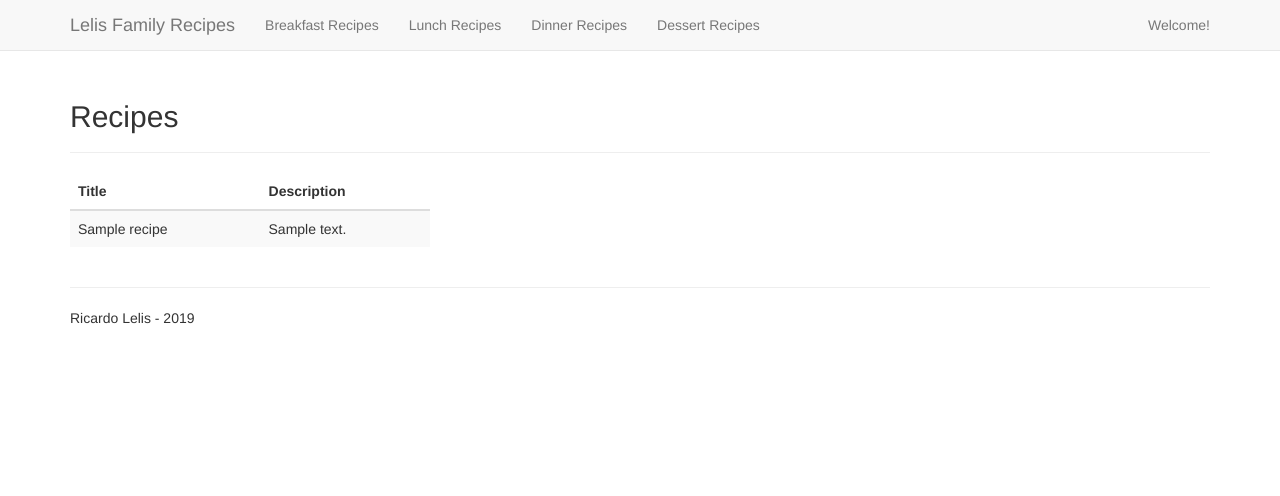
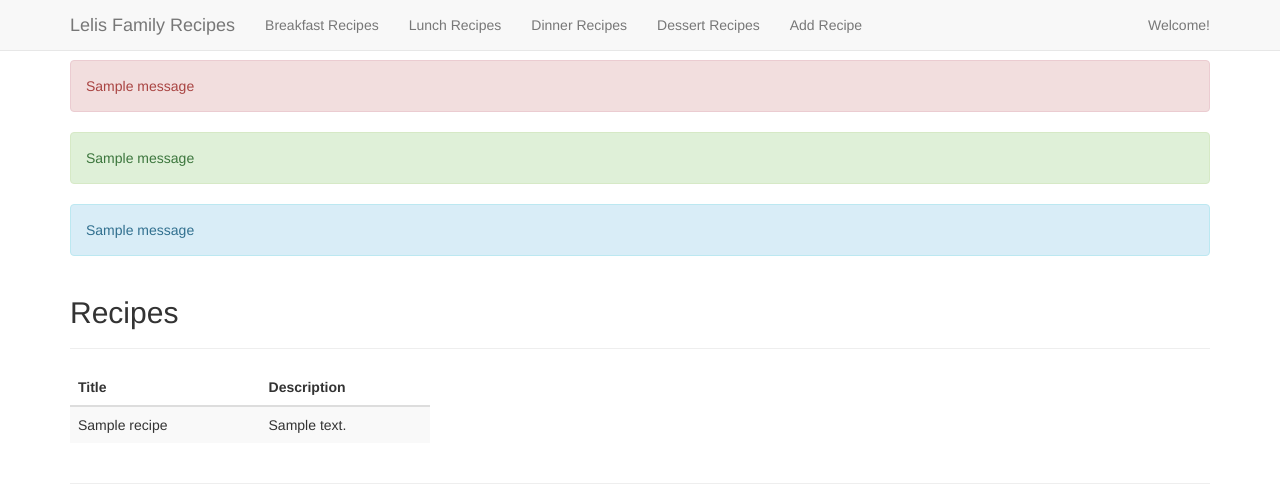
Before and after one commit to RicardoLelis/ffr_new, a Flask app: page / in a window 1280 px wide. Shown: the top 496 px of the page. Run offline with Flask 2, Linux system fonts and the light colour scheme; tables that the repository leaves empty hold one stand-in row (values such as "Sample post"); one stand-in notice (Sample message) is shown; some libraries are stand-ins or nearby versions.

Commit message:
Added use of forms

```diff
--- a/instance/flask.cfg
+++ b/instance/flask.cfg
@@ -14,3 +14,6 @@
 # SQLAlchemy
 SQLALCHEMY_DATABASE_URI = 'postgresql://new_user:my_new_password@localhost/flask_family_recipes_app'
 SQLALCHEMY_TRACK_MODIFICATIONS = True
+
+# Forms
+WTF_CSRF_ENABLED = True
--- a/project/recipes/templates/layout.html
+++ b/project/recipes/templates/layout.html
@@ -36,6 +36,7 @@
             <li><a href="#">Lunch Recipes</a></li>
             <li><a href="#">Dinner Recipes</a></li>
             <li><a href="#">Dessert Recipes</a></li>
+            <li><a href="{{ url_for('recipes.add_recipe') }}">Add Recipe</a></li>
           </ul>
           <ul class="nav navbar-nav navbar-right">
             <li><a href="#">Welcome!</a></li>
@@ -46,6 +47,16 @@
 
     <div class="container">
       <div class="content">
+        <!-- flash messages -->
+        {% for error_message in get_flashed_messages(category_filter=["error"]) %}
+          <div class="alert alert-danger alert-dismissible">{{ error_message}}</div>
+        {% endfor %}
+        {% for success_message in get_flashed_messages(category_filter=["success"]) %}
+          <div class="alert alert-success alert-dismissible">{{ success_message}}</div>
+        {% endfor %}
+        {% for info_message in get_flashed_messages(category_filter=["info"]) %}
+          <div class="alert alert-info alert-dismissible">{{ info_message}}</div>
+        {% endfor %}
 
         <!-- child template -->
         {% block content %}
--- a/project/recipes/views.py
+++ b/project/recipes/views.py
@@ -4,14 +4,29 @@
 #### imports ####
 #################
 
-from flask import render_template, Blueprint
+from flask import render_template, Blueprint, request, redirect, url_for, flash
+from project import db
 from project.models import Recipe
+from .forms import AddRecipeForm
 
 ################
 #### config ####
 ################
 
 recipes_blueprint = Blueprint('recipes', __name__, template_folder='templates')
+
+##########################
+#### helper functions ####
+##########################
+
+def flash_errors(form):
+    for field, errors in form.errors.items():
+        for error in errors:
+            flash(u"Error in the %s field - %s" % (
+                getattr(form, field).label.text,
+                error
+            ), 'info')
+
 
 ################
 #### routes ####
@@ -21,3 +36,20 @@
 def index():
     all_recipes = Recipe.query.all()
     return render_template('recipes.html', recipes=all_recipes)
+
+
+@recipes_blueprint.route('/add', methods=['GET', 'POST'])
+def add_recipe():
+    form = AddRecipeForm(request.form)
+    if request.method == 'POST':
+        if form.validate_on_submit():
+            new_recipe = Recipe(form.recipe_title.data, form.recipe_description.data)
+            db.session.add(new_recipe)
+            db.session.commit()
+            flash("New Recipe, {}, added!".format(new_recipe.recipe_title), 'success')
+            return redirect(url_for('recipes.index'))
+        else:
+                flash_errors(form)
+                flash("ERROR! Recipe was not added.", 'error')
+    return render_template('add_recipe.html',
+                            form=form)
--- a/project/static/css/main.css
+++ b/project/static/css/main.css
@@ -2,3 +2,9 @@
   padding: 60px 0;
   background: #ffffff;
 }
+
+.error {
+  color: red;
+  font-size: .8em;
+
+}
--- a/requirements.txt
+++ b/requirements.txt
@@ -2,6 +2,7 @@
 coverage==4.5.3
 Flask==1.0.3
 Flask-SQLAlchemy==2.4.0
+Flask-WTF==0.14.2
 itsdangerous==1.1.0
 Jinja2==2.10.1
 MarkupSafe==1.1.1
@@ -10,3 +11,4 @@
 six==1.12.0
 SQLAlchemy==1.3.4
 Werkzeug==0.15.4
+WTForms==2.2.1
```
Also changed, not shown: project/recipes/forms.py (added, +11 -0 lines), project/recipes/templates/_form_macros.html (added, +13 -0 lines), project/recipes/templates/add_recipe.html (added, +19 -0 lines), project/tests/test_recipes.py (+34 -3 lines), 2 other files.
